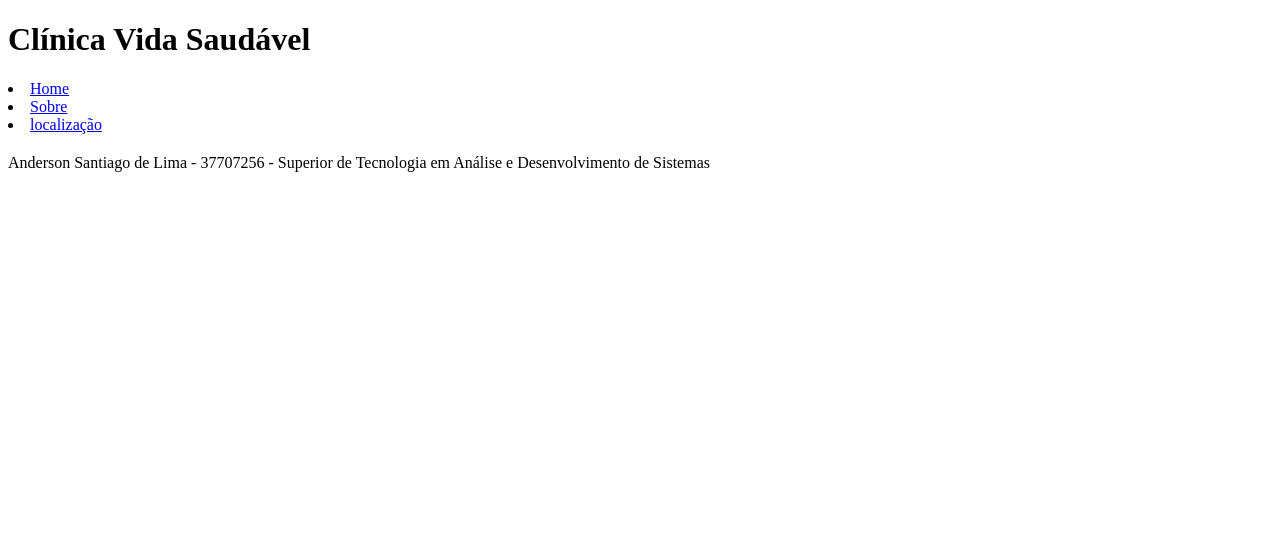
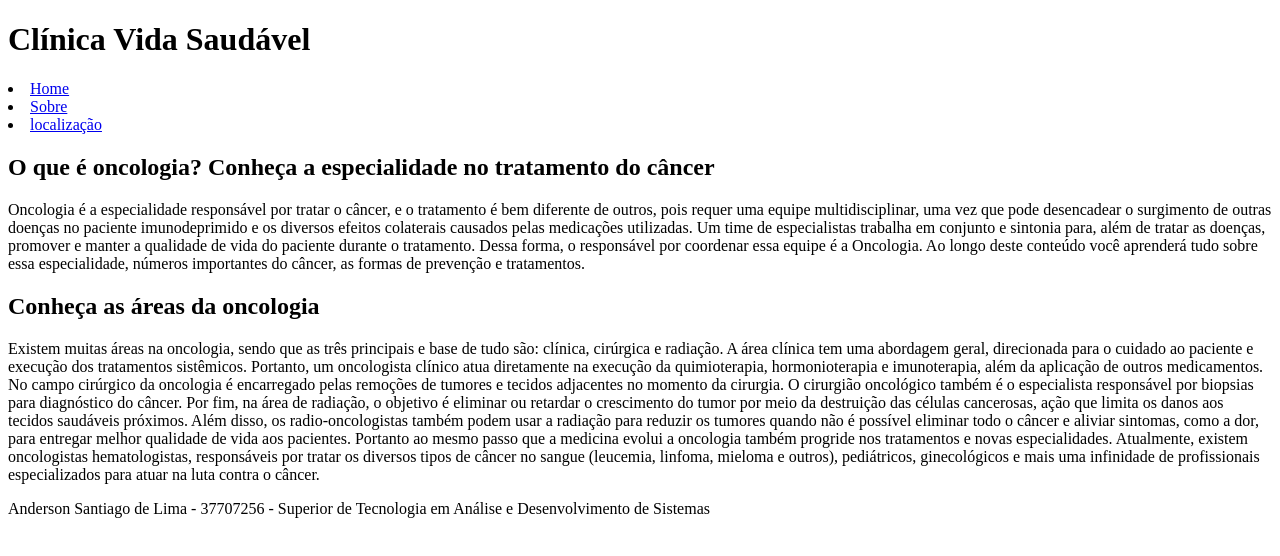
Before and after one commit to andpp77/projetosGithub, a plain HTML site: page Atividade02/entrega_aula02/entrega_aula02_ex02/index.html in a window 1280 px wide. Drawn offline with Linux system fonts and the light colour scheme.

Commit message:
atividade02 1.2

```diff
--- a/Atividade02/entrega_aula02/entrega_aula02_ex02/index.html
+++ b/Atividade02/entrega_aula02/entrega_aula02_ex02/index.html
@@ -20,13 +20,39 @@
     </header>
     <main>
         <article>
-            <h2></h2>
-            <p></p>
+            <h2>O que é oncologia? Conheça a especialidade no tratamento do câncer</h2>
+            <p> Oncologia é a especialidade responsável por tratar o câncer, e o tratamento
+                é bem diferente de outros, pois requer uma equipe multidisciplinar, uma vez
+                que pode desencadear o surgimento de outras doenças no paciente imunodeprimido
+                e os diversos efeitos colaterais causados pelas medicações utilizadas.
+                Um time de especialistas trabalha em conjunto e sintonia para, além de tratar
+                as doenças, promover e manter a qualidade de vida do paciente durante o tratamento.
+                Dessa forma, o responsável por coordenar essa equipe é a Oncologia.
+                Ao longo deste conteúdo você aprenderá tudo sobre essa especialidade, números
+                importantes do câncer, as formas de prevenção e tratamentos.</p>
         </article>
         <article>
-            <h2>
-
-            </h2>
+            <h2>Conheça as áreas da oncologia</h2>
+            <p>Existem muitas áreas na oncologia, sendo que as três principais e base de tudo
+                são: clínica, cirúrgica e radiação.
+                A área clínica tem uma abordagem geral, direcionada para o cuidado ao paciente
+                e execução dos tratamentos sistêmicos. Portanto, um oncologista clínico atua
+                diretamente na execução da quimioterapia, hormonioterapia e imunoterapia, além
+                da aplicação de outros medicamentos.
+                No campo cirúrgico da oncologia é encarregado pelas remoções de tumores e tecidos
+                adjacentes no momento da cirurgia. O cirurgião oncológico também é o especialista
+                responsável por biopsias para diagnóstico do câncer.
+                Por fim, na área de radiação, o objetivo é eliminar ou retardar o crescimento do
+                tumor por meio da destruição das células cancerosas, ação que limita os danos aos
+                tecidos saudáveis próximos.
+                Além disso, os radio-oncologistas também podem usar a radiação para reduzir os tumores
+                quando não é possível eliminar todo o câncer e aliviar sintomas, como a dor, para entregar
+                melhor qualidade de vida aos pacientes.
+                Portanto ao mesmo passo que a medicina evolui a oncologia também progride nos tratamentos
+                e novas especialidades. Atualmente, existem oncologistas hematologistas, responsáveis por
+                tratar os diversos tipos de câncer no sangue (leucemia, linfoma, mieloma e outros),
+                pediátricos, ginecológicos e mais uma infinidade de profissionais especializados para
+                atuar na luta contra o câncer.</p>
         </article>
     </main>
     <footer>
```
Also changed, not shown: Atividade02/entrega_aula02/entrega_aula02_ex02/localizacao.html (+13 -1 lines), Atividade02/entrega_aula02/entrega_aula02_ex02/sobre.html (+37 -1 lines), Atividade02/entrega_aula02/entrega_aula02_ex02/imagens/drBrunoBenigno.jpg (added), Atividade02/entrega_aula02/entrega_aula02_ex02/imagens/oncol.jpg (added).
